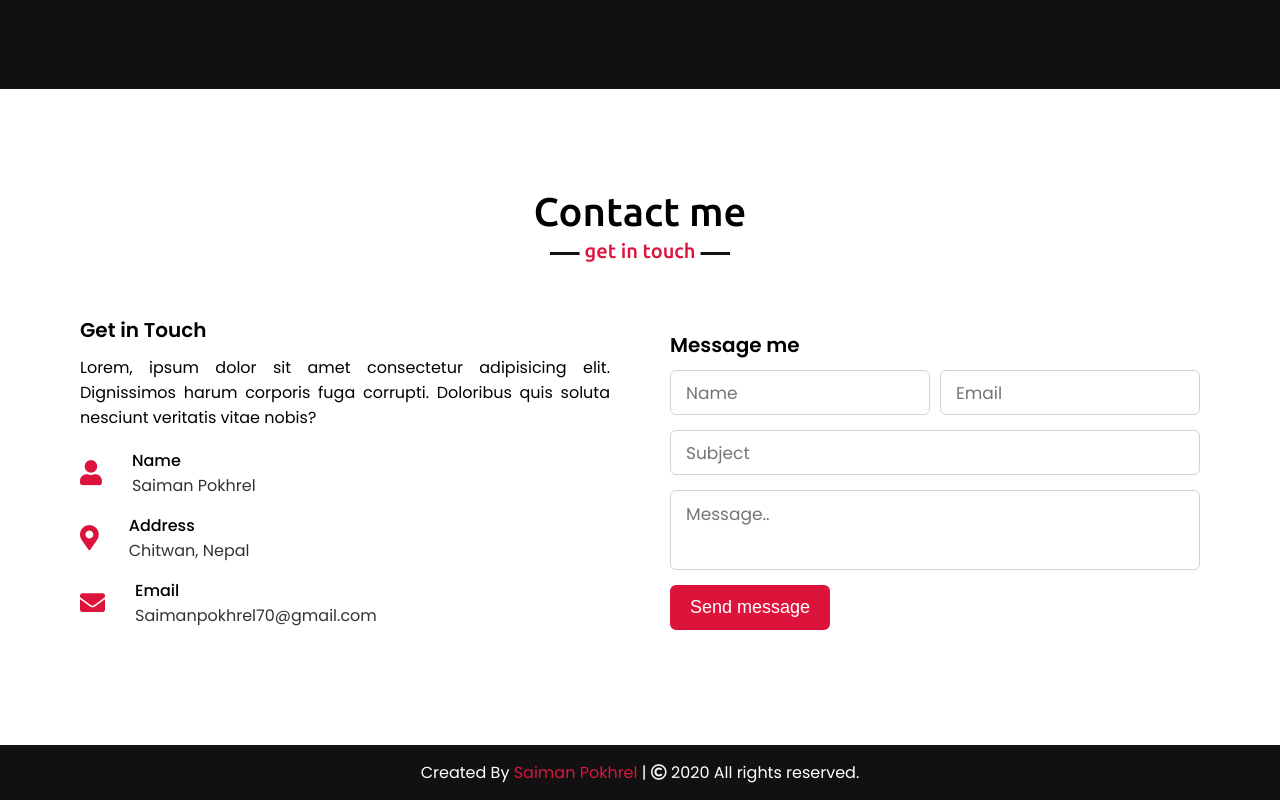
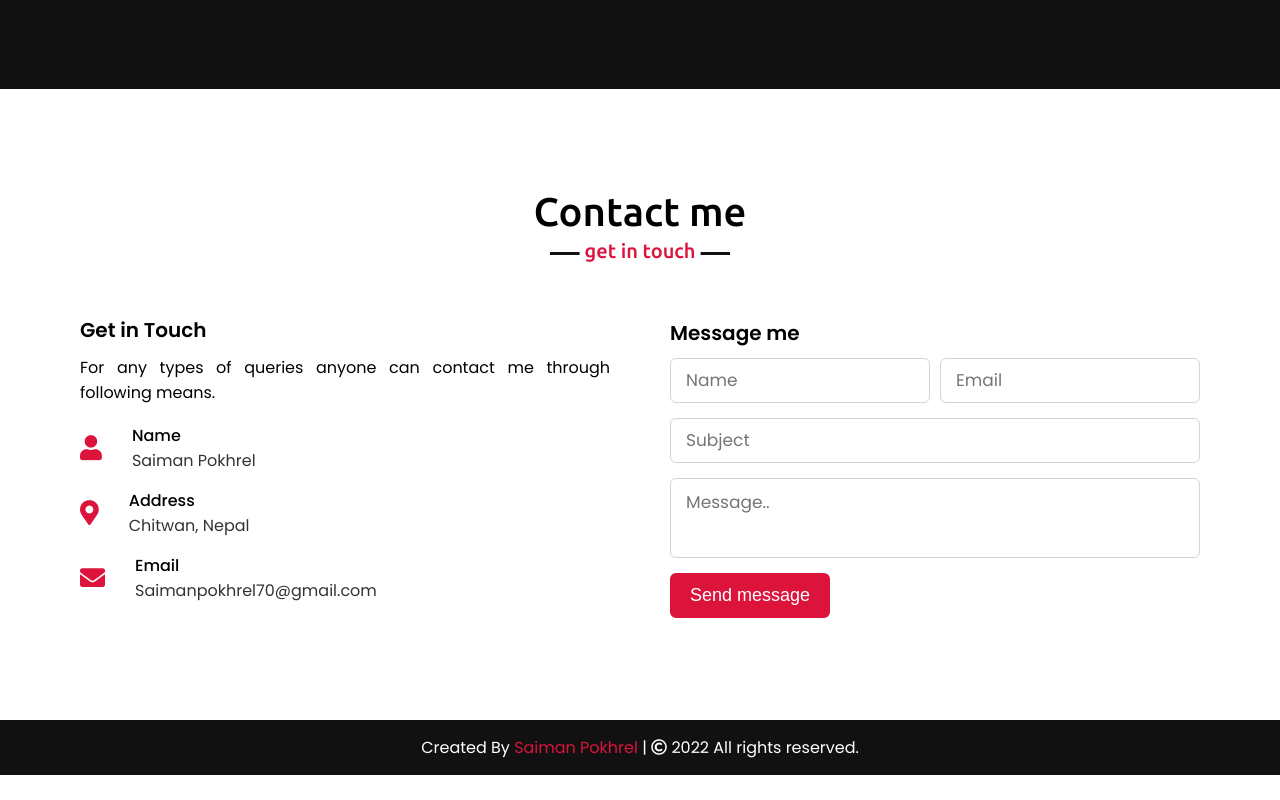
Before and after one commit to WOD-MN/saimanpokhrel, a plain HTML site: page index.html in a window 1280 px wide. Shown: the part 3313-4113 px from the top of the page. After the commit the page ends 4088 px from the top, so only its background shows below. Drawn offline with nearby package versions, Linux system fonts and the light colour scheme.

Commit message:
Update index.html

```diff
--- a/index.html
+++ b/index.html
@@ -197,7 +197,7 @@
             <div class="contact-content">
                 <div class="column left">
                     <div class="text">Get in Touch</div>
-                    <p>Lorem, ipsum dolor sit amet consectetur adipisicing elit. Dignissimos harum corporis fuga corrupti. Doloribus quis soluta nesciunt veritatis vitae nobis?</p>
+                    <p>For any types of queries anyone can contact me through following means.</p>
                     <div class="icons">
                         <div class="row">
                             <i class="fas fa-user"></i>
@@ -250,7 +250,7 @@
 
     <!-- footer section start -->
     <footer>
-        <span>Created By <a href="https://www.saimanpokhrel.com.np">Saiman Pokhrel</a> | <span class="far fa-copyright"></span> 2020 All rights reserved.</span>
+        <span>Created By <a href="https://saimanpokhrel.com.np">Saiman Pokhrel</a> | <span class="far fa-copyright"></span> 2022 All rights reserved.</span>
     </footer>
 
     <script src="script.js"></script>
```
